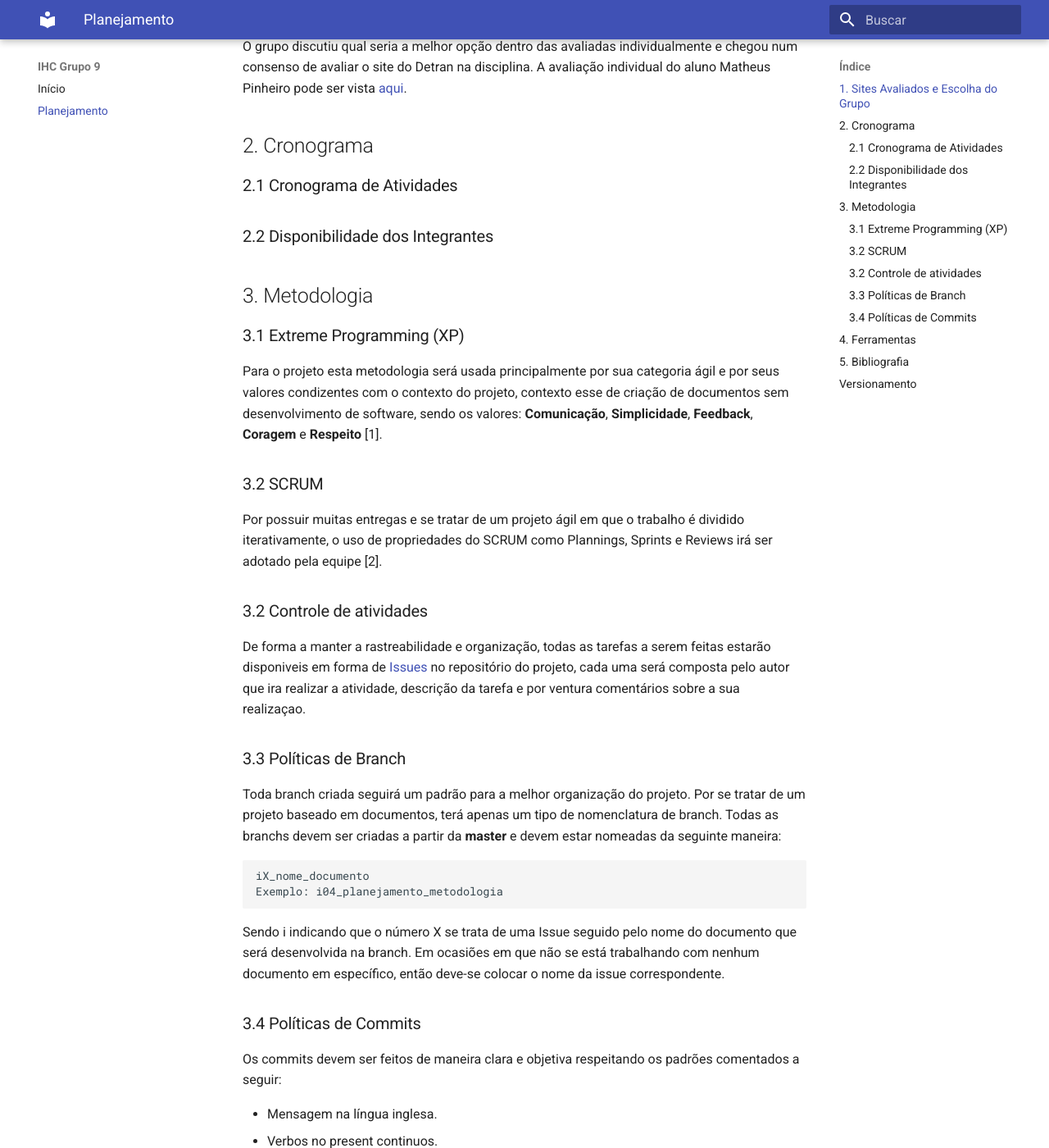
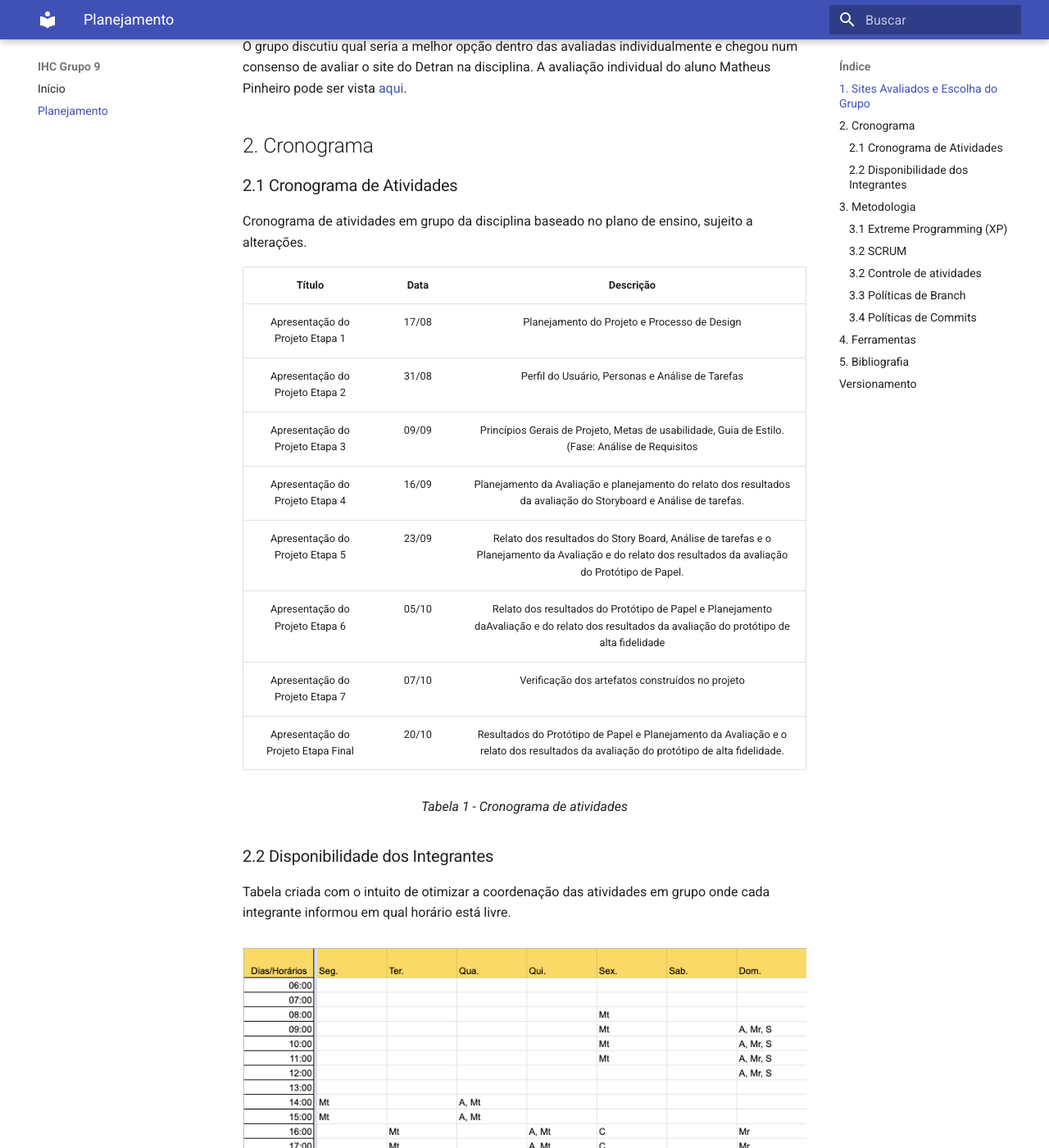
Before and after one commit to Interacao-Humano-Computador/2021.1-Detran-DF, an MkDocs documentation site: the page built from docs/planejamento.md, in a window 1280 px wide and 1400 px high, scrolled down 363 px. Shown: the whole window at 82% size. Built offline with MkDocs 1.6.1 and Material for MkDocs 9.7.7, drawn with Linux system fonts in a browser that asks for light colours; some of the changed text lies outside the part shown.

Commit message:
#3 adding schedule topic to planning page

```diff
--- a/docs/planejamento.md
+++ b/docs/planejamento.md
@@ -17,7 +17,34 @@ A avaliação individual do aluno Matheus Pinheiro pode ser vista
 
 ### 2.1 Cronograma de Atividades
 
+Cronograma de atividades em grupo da disciplina baseado no plano de ensino, sujeito a alterações.
+
+|Título|Data|Descrição|
+|:-----:|:-----------------------------:|:----------------------------------:|
+|Apresentação do Projeto Etapa 1|17/08|Planejamento do Projeto e Processo de Design|
+|Apresentação do Projeto Etapa 2|31/08|Perfil do Usuário, Personas e Análise de Tarefas|
+|Apresentação do Projeto Etapa 3|09/09|Princípios Gerais de Projeto, Metas de usabilidade, Guia de Estilo. (Fase: Análise de Requisitos|
+|Apresentação do Projeto Etapa 4|16/09|Planejamento da Avaliação e planejamento do relato dos resultados da avaliação do Storyboard e Análise de tarefas.|
+|Apresentação do Projeto Etapa 5|23/09|Relato dos resultados do Story Board, Análise de tarefas e o Planejamento da Avaliação e do relato dos resultados da avaliação do Protótipo de Papel.|
+|Apresentação do Projeto Etapa 6|05/10|Relato dos resultados do Protótipo de Papel e Planejamento daAvaliação e do relato dos resultados da avaliação do protótipo de alta fidelidade|
+|Apresentação do Projeto Etapa 7|07/10|Verificação dos artefatos construídos no projeto|
+|Apresentação do Projeto Etapa Final|20/10|Resultados do Protótipo de Papel e Planejamento da Avaliação e o relato dos resultados da avaliação do protótipo de alta fidelidade.|
+
+<center>
+<figcaption>Tabela 1 - Cronograma de atividades</figcaption>
+</center>
+
 ### 2.2 Disponibilidade dos Integrantes
+
+Tabela criada com o intuito de otimizar a coordenação das atividades em grupo onde
+cada integrante informou em qual horário está livre.
+
+<div style="display: flex; flex-flow: row wrap; justify-content: center; margin: 30px auto">
+  <img src="../assets/horarios.png" alt="Horários disponíveis">
+</div>
+<center>
+<figcaption>Figura 1 - Grade de disponibilidade dos integrantes</figcaption>
+</center>
 
 ## 3. Metodologia
 
@@ -83,3 +110,4 @@ Co-authored-by: John Cenna <peacemaker@gmail.com>
 | 1.0 | 10/08/2021 | Criação da base do planejamento. | Arthur Sena e Marcos Felipe |
 | 1.0.1 | 10/08/2021 | Adição do site escolhido. | Arthur Sena |
 | 1.0.2 | 12/08/2021 | Adição tópico Metodologia | Carlos Eduardo |
+| 1.0.3 | 12/08/2021 | Adição tópico Cronograma | Carlos Eduardo |
```
Also changed, not shown: docs/assets/horarios.png (added).
